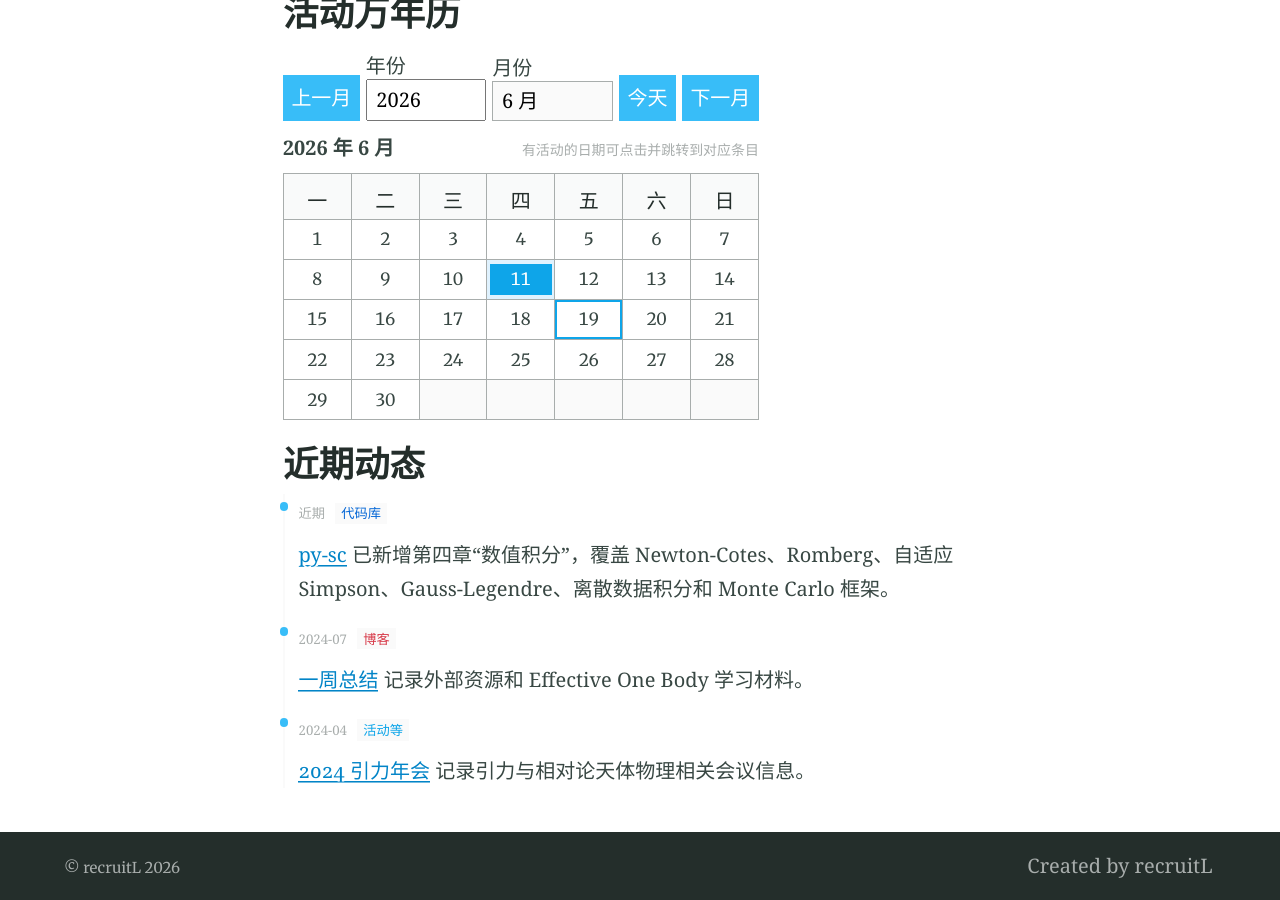
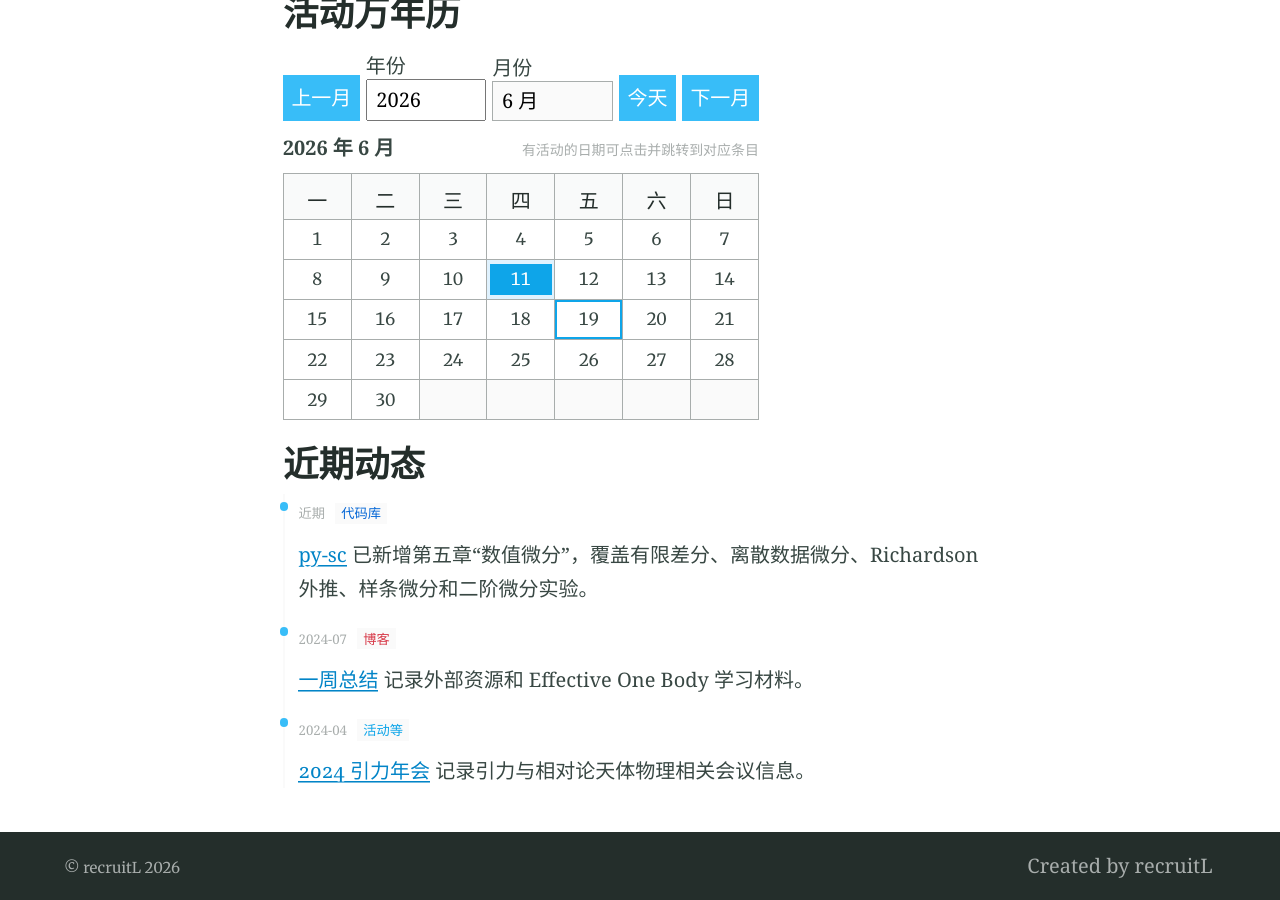
Before and after one commit to recruitL/recruitL.github.io, a Jekyll site: the page built from index.md, in a window 1280 px wide and 900 px high, scrolled down 1016 px. Built offline with Jekyll 4.4.1, drawn with Linux system fonts in a browser that asks for light colours.

```diff
--- a/index.md
+++ b/index.md
@@ -49,7 +49,7 @@ excerpt: ""
   <div class="timeline-item">
     <span class="timeline-date">近期</span>
     <span class="timeline-tag timeline-tag--code">代码库</span>
-    <p><a href="/code/">py-sc</a> 已新增第四章“数值积分”，覆盖 Newton-Cotes、Romberg、自适应 Simpson、Gauss-Legendre、离散数据积分和 Monte Carlo 框架。</p>
+    <p><a href="/code/">py-sc</a> 已新增第五章“数值微分”，覆盖有限差分、离散数据微分、Richardson 外推、样条微分和二阶微分实验。</p>
   </div>
   <div class="timeline-item">
     <span class="timeline-date">2024-07</span>
```
Also changed, not shown: code/index.md (+1 -1 lines), en/code/index.md (+1 -1 lines), en/index.md (+1 -1 lines).
